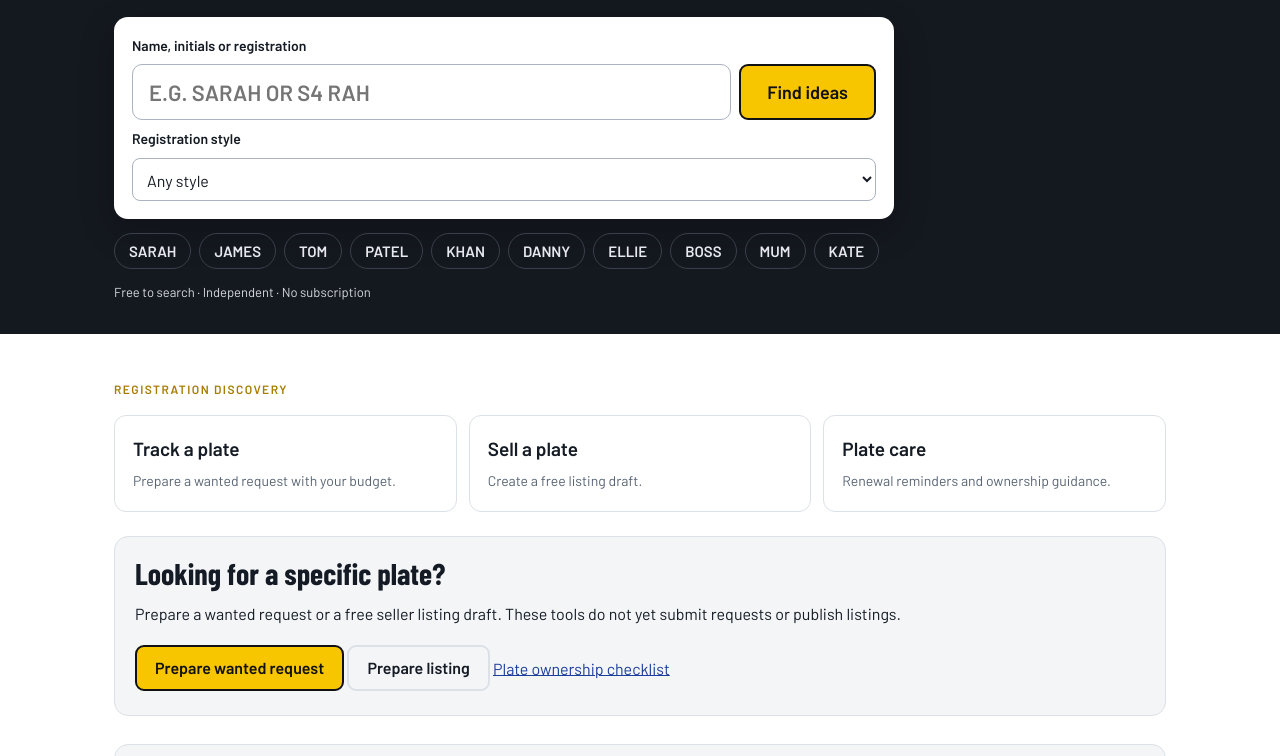
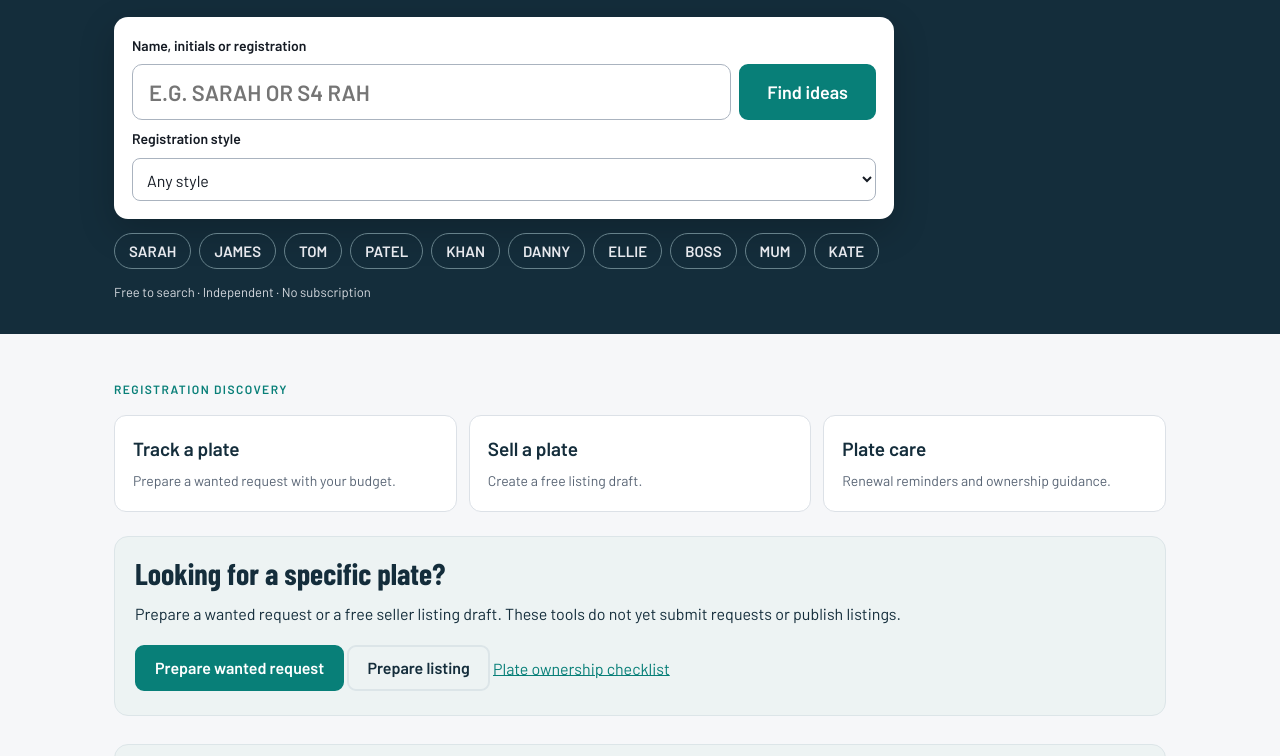
Before and after one commit to regradaruk-prog/regradaruk-prog.github.io, a plain HTML site: page index.html in a window 1280 px wide. Shown: the part 311-1067 px from the top of the page. Drawn offline with nearby package versions, Linux system fonts and the light colour scheme.

Commit message:
Temporary preview-only navy and teal colour experiment

```diff
--- a/index.html
+++ b/index.html
@@ -95,6 +95,11 @@ body{background:#fff}.top{border-bottom:1px solid #ffffff25;padding:16px 0}.hero
 /* Preview navigation and visual hierarchy */
 .preview-notice{background:#e9eef5;color:#26364b;text-align:center;padding:8px 16px;font-size:13px;font-weight:600}
 .hero{padding:40px 0 32px}.searchbox{box-shadow:0 12px 36px #0003}.marketintro{margin-top:16px}.service-grid{display:grid;grid-template-columns:repeat(3,minmax(0,1fr));gap:12px;margin:0 0 24px}.service-grid a{display:block;border:1px solid #dce1e7;border-radius:12px;padding:18px;text-decoration:none;background:#fff;color:#151b24!important}.service-grid strong{display:block;font-size:19px;margin-bottom:5px}.service-grid span{font-size:14px;color:#596575}.service-grid a:hover{border-color:#a77c00}.service-grid a:focus-visible{outline:3px solid #f7c600}@media(max-width:600px){.hero{padding:22px 0}.service-grid{grid-template-columns:1fr;gap:8px}.service-grid a{padding:12px 15px}}
+
+/* Temporary PlateLoft colour experiment — remove this block to restore */
+:root{--bg:#f6f7f9;--ink:#142d3b;--mute:#52636d;--line:#dce5e8;--panel:#edf3f3;--road:#142d3b;--accent:#087f78}
+body{background:var(--bg)}.card,.searchbox,.directory a,.service-grid a{background:#fff}.marketintro{background:var(--panel);border-color:var(--line)}
+button,.btn,header .toolnav .btn{background:var(--accent);border-color:var(--accent);color:#fff!important}button:hover,.btn:hover,header .toolnav .btn:hover{background:#066b65;color:#fff!important}.btn.ghost,.searchline #clearSearch{background:transparent;color:var(--ink)!important;border-color:var(--line)}.chips button{background:transparent;color:#e7e9ee!important;border-color:#66818a}.top nav a[aria-current]{background:var(--accent);color:#fff!important}.eyebrow{color:#75e0d0}.sectionlabel,a{color:var(--accent)!important}.logo,.top nav a{color:#fff!important}.directory a,.service-grid a{color:var(--ink)!important}.service-grid a:hover,.card.best{border-color:var(--accent)}.preview-notice{background:#e0eeed;color:#142d3b}.tag.top{background:#d5efea;color:#075e57}.plate{background:var(--yel)}input:focus,button:focus-visible,a:focus-visible{outline-color:#18a89b}
 </style>
 <link rel="canonical" href="https://regradar.net/">
 <meta property="og:title" content="RegRadar | Private registration discovery">
```
